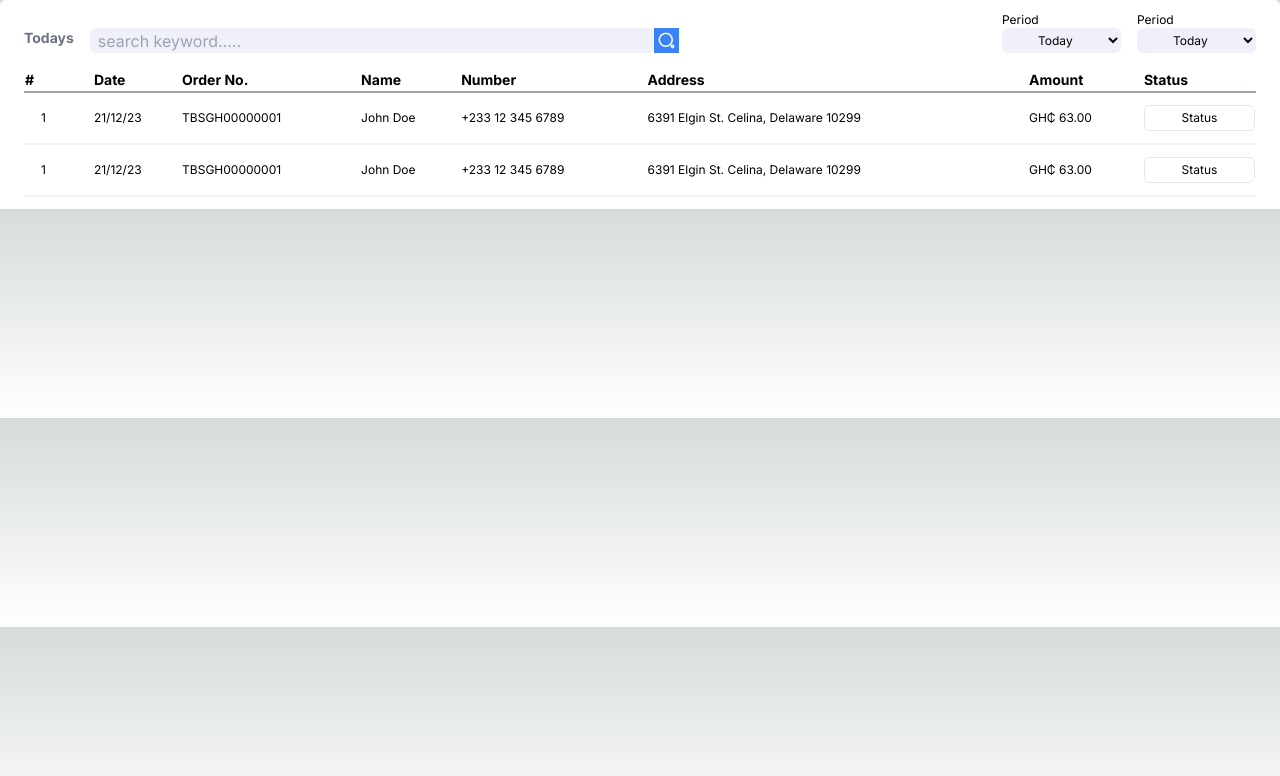
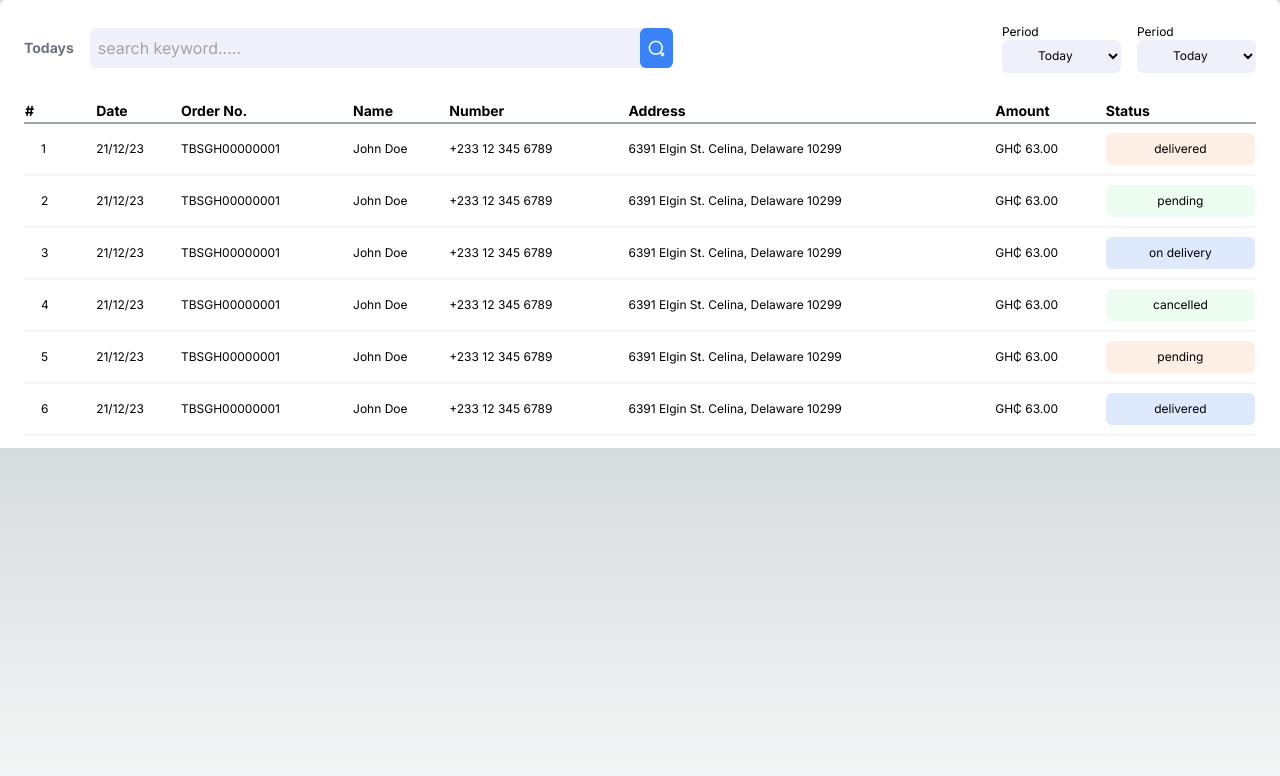
Before and after one commit to Asamoahfrancis/thebookshop, a Next.js app: page /ui/dashboard/table in a window 1280 px wide. Shown: the top 776 px of the page. Built offline with nearby package versions, Linux system fonts and the light colour scheme.

Commit message:
very new update

```diff
--- a/app/ui/dashboard/stats/card/page.tsx
+++ b/app/ui/dashboard/mycard/card.tsx
@@ -1,14 +1,17 @@
-"use client";
-import React, { FC } from "react";
 import Image from "next/image";
-const Card: FC<{
-  key: string;
+
+interface MyComponentProps {
   number: string;
   photo: string;
   textColor: string;
   color: string;
-}> = ({ number, photo, color, textColor }) => {
-  console.log(number, photo, color, textColor);
+}
+export const Mycard = ({
+  number,
+  photo,
+  color,
+  textColor,
+}: MyComponentProps) => {
   return (
     <div
       style={{ backgroundColor: `${color}`, color: `${textColor}` }}
@@ -34,5 +37,3 @@ const Card: FC<{
     </div>
   );
 };
-
-export default Card;
--- a/app/ui/dashboard/stats/page.tsx
+++ b/app/ui/dashboard/stats/page.tsx
@@ -1,11 +1,17 @@
 "use client";
 
 import React from "react";
-import Words from "./words/page";
-import Select from "./select/page";
-import Card from "./card/page";
-
-const data = [
+import Words from "../words/page";
+import Select from "../select/page";
+import { Mycard } from "../mycard/card";
+type dataType = {
+  id: string;
+  number: string;
+  photo: string;
+  color: string;
+  textColor: string;
+}[];
+const data: dataType = [
   {
     id: "1",
     number: "32",
@@ -44,7 +50,7 @@ const Stats = () => {
       </div>
       <div className="grid grid-cols-4 gap-4">
         {data.map((d) => (
-          <Card
+          <Mycard
             key={d.id}
             number={d.number}
             textColor={d.textColor}
--- /dev/null
+++ b/app/ui/dashboard/table/maintable/maintable.tsx
@@ -0,0 +1,109 @@
+import React from "react";
+import Tabledata from "./tabledata/tabledata";
+const data = [
+  {
+    id: "1",
+    date: "21/12/23",
+    orderId: "TBSGH00000001",
+    customer: "John Doe",
+    phone: "+233 12 345 6789",
+    address: "6391 Elgin St. Celina, Delaware 10299",
+    amount: "GH₵ 63.00",
+    statusColor: "#FDD6C166",
+    status: "delivered",
+  },
+  {
+    id: "2",
+    date: "21/12/23",
+    orderId: "TBSGH00000001",
+    customer: "John Doe",
+    phone: "+233 12 345 6789",
+    address: "6391 Elgin St. Celina, Delaware 10299",
+    amount: "GH₵ 63.00",
+    statusColor: "#D2FADB66",
+    status: "pending",
+  },
+  {
+    id: "3",
+    date: "21/12/23",
+    orderId: "TBSGH00000001",
+    customer: "John Doe",
+    phone: "+233 12 345 6789",
+    address: "6391 Elgin St. Celina, Delaware 10299",
+    amount: "GH₵ 63.00",
+    statusColor: "#AFC9FD66",
+    status: "on delivery",
+  },
+  {
+    id: "4",
+    date: "21/12/23",
+    orderId: "TBSGH00000001",
+    customer: "John Doe",
+    phone: "+233 12 345 6789",
+    address: "6391 Elgin St. Celina, Delaware 10299",
+    amount: "GH₵ 63.00",
+    statusColor: "#D2FADB66",
+    status: "cancelled",
+  },
+  {
+    id: "5",
+    date: "21/12/23",
+    orderId: "TBSGH00000001",
+    customer: "John Doe",
+    phone: "+233 12 345 6789",
+    address: "6391 Elgin St. Celina, Delaware 10299",
+    amount: "GH₵ 63.00",
+    statusColor: "#FDD6C166",
+    status: "pending",
+  },
+  {
+    id: "6",
+    date: "21/12/23",
+    orderId: "TBSGH00000001",
+    customer: "John Doe",
+    phone: "+233 12 345 6789",
+    address: "6391 Elgin St. Celina, Delaware 10299",
+    amount: "GH₵ 63.00",
+    statusColor: "#AFC9FD66",
+    status: "delivered",
+  },
+];
+
+const MainTable = () => {
+  return (
+    <div>
+      <table className="text-sm  w-full">
+        <thead>
+          <tr className="border-b-2 font-bold border-gray-400">
+            <td>#</td>
+            <td>Date</td>
+            <td>Order No.</td>
+            <td>Name</td>
+            <td>Number</td>
+            <td>Address</td>
+            <td>Amount</td>
+            <td>Status</td>
+          </tr>
+        </thead>
+        <tbody>
+          {data.map((d) => (
+            <Tabledata
+              key={d.id}
+              index={d.id}
+              date={d.date}
+              orderId={d.orderId}
+              customer={d.customer}
+              phone={d.phone}
+              address={d.address}
+              amount={d.amount}
+              statusColor={d.statusColor}
+              status={d.status}
+            />
+          ))}
+        </tbody>
+      </table>
+    </div>
+  );
+};
+
+export default MainTable;
--- a/app/ui/dashboard/table/maintable/page.tsx
+++ /dev/null
@@ -1,54 +0,0 @@
-import React from "react";
-
-const MainTable = () => {
-  return (
-    <div>
-      <table className="text-sm  w-full">
-        <thead>
-          <tr className="border-b-2 font-bold border-gray-400">
-            <td>#</td>
-            <td>Date</td>
-            <td>Order No.</td>
-            <td>Name</td>
-            <td>Number</td>
-            <td>Address</td>
-            <td>Amount</td>
-            <td>Status</td>
-          </tr>
-        </thead>
-        <tbody>
-          <tr className="text-xs border-b-2  border-gray-100">
-            <td>
-              <p className="p-4 ">1</p>
-            </td>
-            <td>21/12/23</td>
-            <td>TBSGH00000001</td>
-            <td>John Doe</td>
-            <td>+233 12 345 6789</td>
-            <td>6391 Elgin St. Celina, Delaware 10299</td>
-            <td>GH₵ 63.00</td>
-            <td className="  text-center   ">
-              <p className="border rounded-md px-3 py-1">Status</p>
-            </td>
-          </tr>
-          <tr className="text-xs border-b-2  border-gray-100">
-            <td>
-              <p className="p-4 ">1</p>
-            </td>
-            <td>21/12/23</td>
-            <td>TBSGH00000001</td>
-            <td>John Doe</td>
-            <td>+233 12 345 6789</td>
-            <td>6391 Elgin St. Celina, Delaware 10299</td>
-            <td>GH₵ 63.00</td>
-            <td className="  text-center   ">
-              <p className="border rounded-md px-3 py-1">Status</p>
-            </td>
-          </tr>
-        </tbody>
-      </table>
-    </div>
-  );
-};
-
-export default MainTable;
--- /dev/null
+++ b/app/ui/dashboard/table/maintable/tabledata/tabledata.tsx
@@ -0,0 +1,48 @@
+import React from "react";
+type tablerowType = {
+  index: string;
+  date: string;
+  orderId: string;
+  customer: string;
+  phone: string;
+  address: string;
+  amount: string;
+  statusColor: string;
+  status: string;
+};
+
+const Tabledata = ({
+  index,
+  date,
+  orderId,
+  customer,
+  phone,
+  address,
+  amount,
+  statusColor,
+  status,
+}: tablerowType) => {
+  return (
+    <tr className="text-xs border-b-2  border-gray-100">
+      <td>
+        <p className="p-4 ">{index}</p>
+      </td>
+      <td>{date}</td>
+      <td>{orderId}</td>
+      <td>{customer}</td>
+      <td>{phone}</td>
+      <td>{address}</td>
+      <td>{amount}</td>
+      <td className=" text-center">
+        <p
+          className=" rounded-md px-3 py-2"
+          style={{ backgroundColor: statusColor }}
+        >
+          {status}
+        </p>
+      </td>
+    </tr>
+  );
+};
+
+export default Tabledata;
--- a/app/ui/dashboard/table/page.tsx
+++ b/app/ui/dashboard/table/page.tsx
@@ -1,6 +1,6 @@
 import React from "react";
 import Tableheader from "./theader/page";
-import MainTable from "./maintable/page";
+import MainTable from "./maintable/maintable";
 
 const Table = () => {
   return (
--- a/app/ui/dashboard/table/theader/page.tsx
+++ b/app/ui/dashboard/table/theader/page.tsx
@@ -2,8 +2,8 @@ import React from "react";
 import Image from "next/image";
 const Tableheader = () => {
   return (
-    <div className=" flex  justify-between ">
-      <section className="flex-auto  flex gap-4   py-4">
+    <div className=" flex  items-center pb-4 justify-between ">
+      <section className="flex-auto  items-center flex gap-4   py-4">
         <p className="text-sm font-bold text-gray-500">Todays</p>
         <div className="flex  flex-auto  ">
           <input
@@ -11,9 +11,9 @@ const Tableheader = () => {
             name=""
             id=""
             placeholder="search keyword....."
-            className="w-full rounded-md pl-2   bg-[#F0F0FA]"
+            className="w-full rounded-md pl-2 px-3 py-2  bg-[#F0F0FA]"
           />
-          <button className="bg-blue-500 p-1 ">
+          <button className="bg-blue-500 px-2 py-1 -ml-8 rounded-md ">
             <div className="w-[17px] h-[17px]">
               <Image
                 src="/search.png"
@@ -28,7 +28,11 @@ const Tableheader = () => {
       <section className="flex text-xs justify-end gap-4 flex-auto ">
         <div>
           <p>Period</p>
-          <select name="" id="" className="px-8 bg-[#F0F0FA]   rounded-md py-1">
+          <select
+            name=""
+            id=""
+            className="px-8 bg-[#F0F0FA]  py-2  rounded-md "
+          >
             <option value="">Today</option>
             <option value="">Today</option>
             <option value="">Today</option>
@@ -37,7 +41,7 @@ const Tableheader = () => {
         </div>
         <div>
           <p>Period</p>
-          <select name="" id="" className="px-8 bg-[#F0F0FA]   rounded-md py-1">
+          <select name="" id="" className="px-8 bg-[#F0F0FA] py-2  rounded-md ">
             <option value="">Today</option>
             <option value="">Today</option>
             <option value="">Today</option>
```
Also changed, not shown: app/ui/dashboard/select/page.tsx (renamed from app/ui/dashboard/stats/select/page.tsx), app/ui/dashboard/words/page.tsx (renamed from app/ui/dashboard/stats/words/page.tsx).
